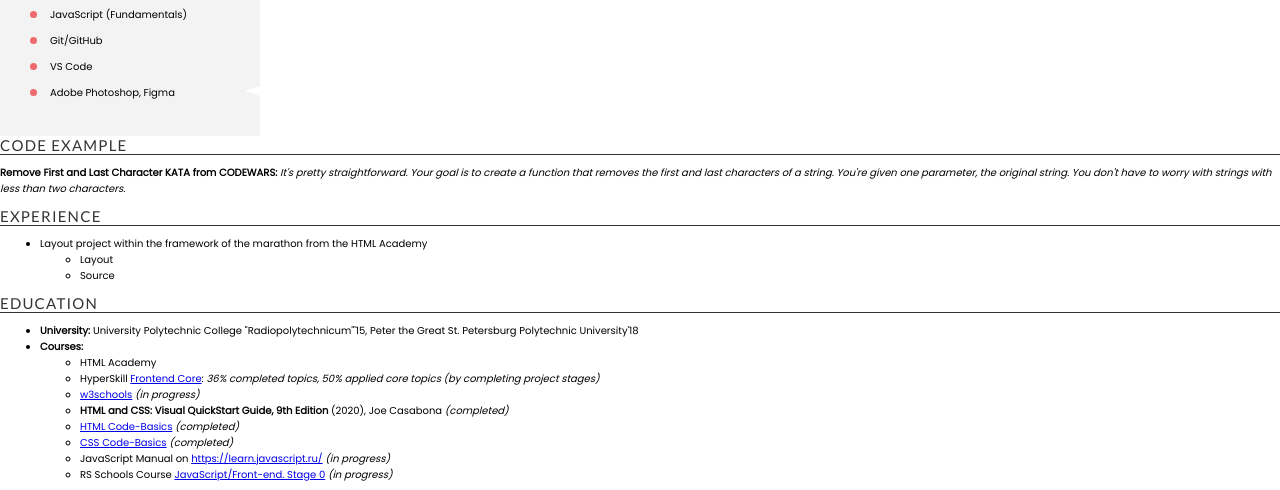
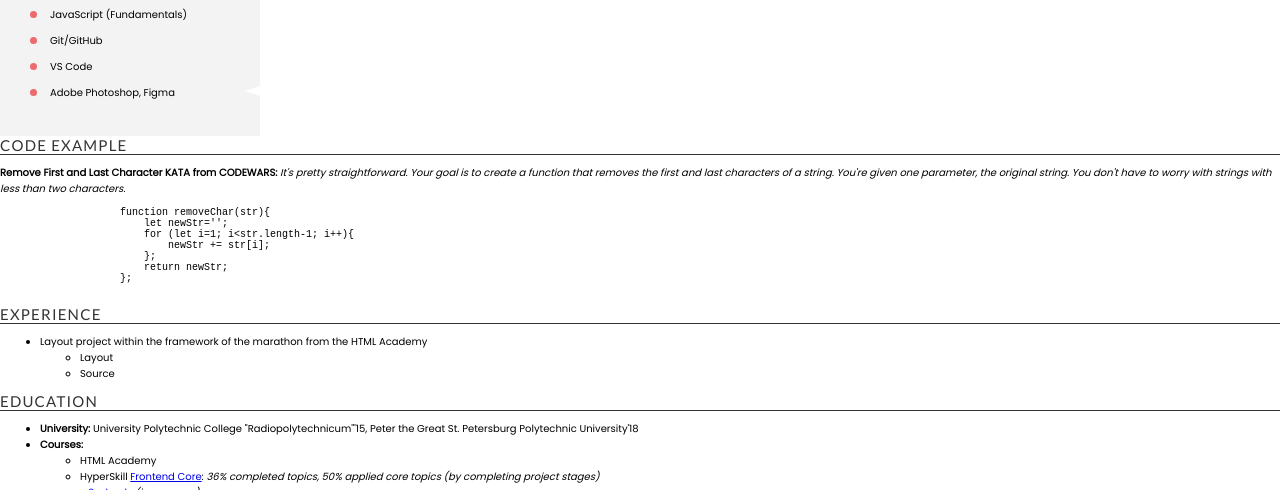
Before and after one commit to VyskeyK/rsschool-cv, a plain HTML site: page index.html in a window 1280 px wide. Shown: the part 961-1451 px from the top of the page. Drawn offline with nearby package versions, Linux system fonts and the light colour scheme; a web font is replaced by a local one.

Commit message:
refactor: add code example

```diff
--- a/index.html
+++ b/index.html
@@ -55,10 +55,23 @@
                 <li>Adobe Photoshop, Figma</li>
             </ul>
         </section>
-        <div class="wrapper">
-            <h2>Code Example</h2>
-        </div>
-        <p><b>Remove First and Last Character KATA from CODEWARS:</b> <i>It's pretty straightforward. Your goal is to create a function that removes the first and last characters of a string. You're given one parameter, the original string. You don't have to worry with strings with less than two characters.</i></p>
+        <section class="code">
+            <div class="wrapper">
+                <h2>Code Example</h2>
+            </div>
+            <p><b>Remove First and Last Character KATA from CODEWARS:</b> <i>It's pretty straightforward. Your goal is to create a function that removes the first and last characters of a string. You're given one parameter, the original string. You don't have to worry with strings with less than two characters.</i></p>
+            <code>
+                <pre>
+                    function removeChar(str){
+                        let newStr='';
+                        for (let i=1; i&lt;str.length-1; i++){
+                            newStr += str[i];
+                        };
+                        return newStr;
+                    };
+                </pre>
+            </code>
+        </section>
         <div class="wrapper">
             <h2>Experience</h2>
         </div>
```
